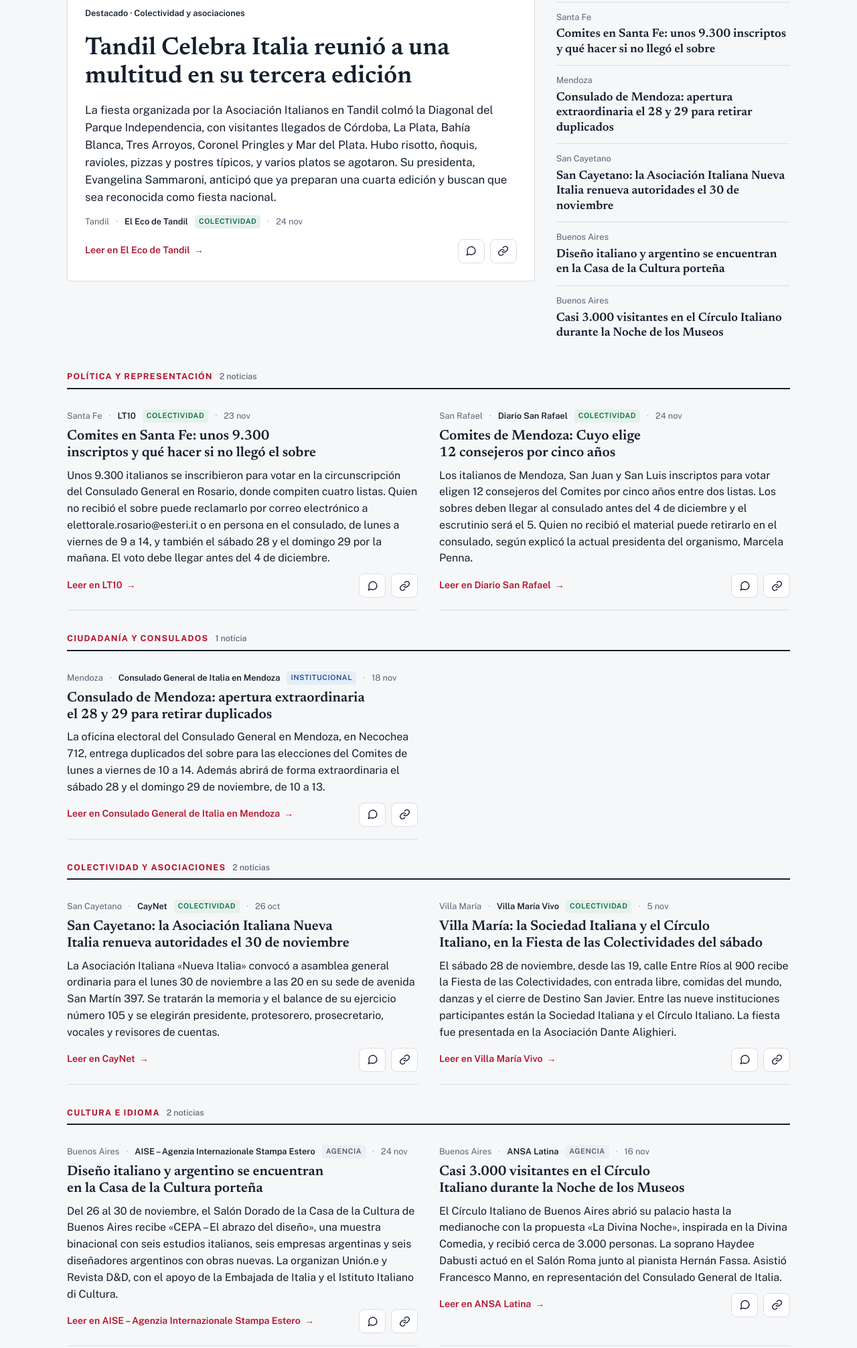
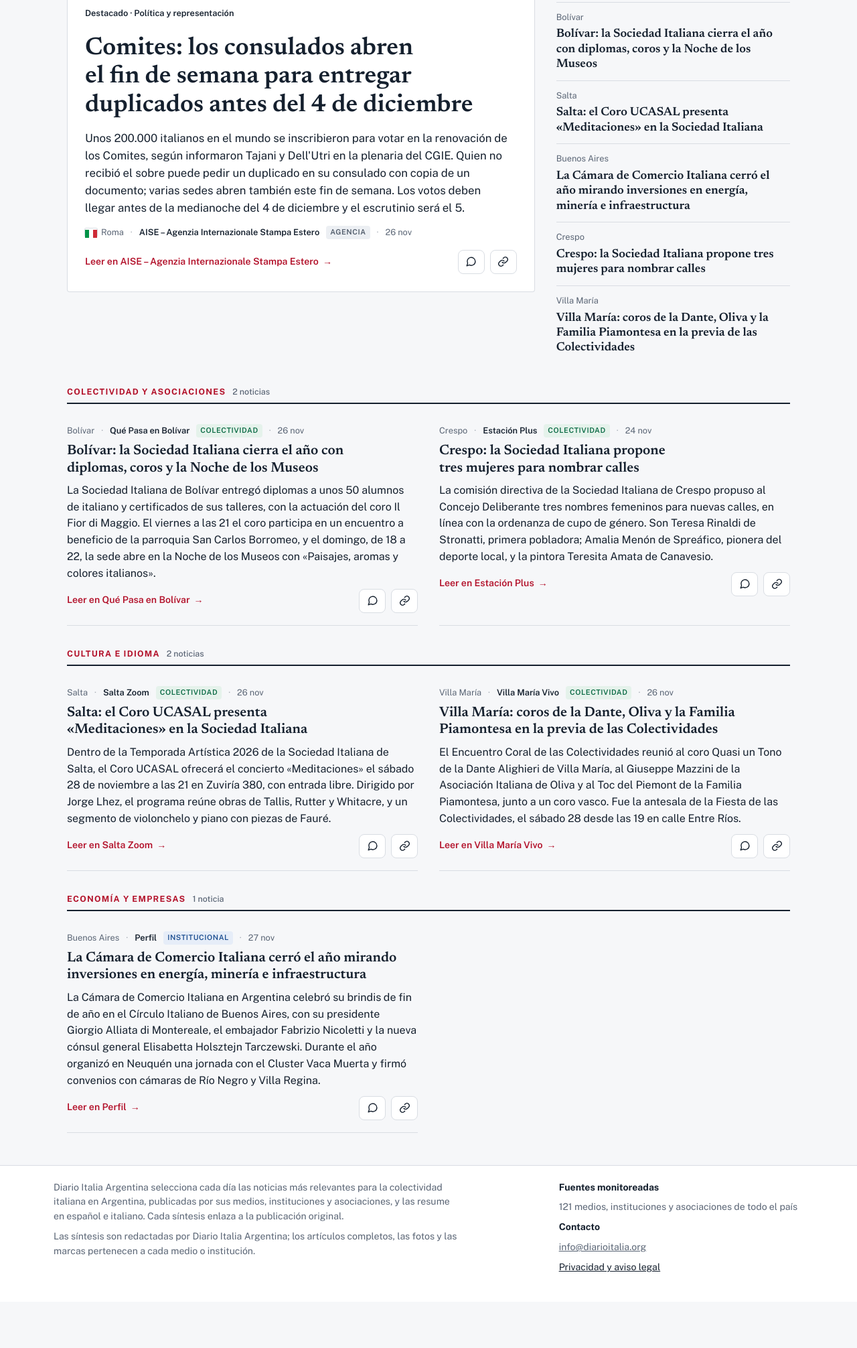
Before and after one commit to efracanzani-web/diarioitalia-argentina, a plain HTML site: page public/index.html in a window 1280 px wide. Shown: the part 360-2372 px from the top of the page at 67% size. After the commit the page ends 2303 px from the top, so only its background shows below. Drawn offline with nearby package versions, Linux system fonts and the light colour scheme.

Commit message:
Número del 27 de noviembre de 2026
Co-Authored-By: Claude Opus 5.5 <noreply@anthropic.com>
Claude-Session: https://claude.ai/code/session_01G7491RQdzmfziJwJTuxn9M

```diff
--- a/public/data/archive/index.json
+++ b/public/data/archive/index.json
@@ -1,5 +1,6 @@
 {
  "dates": [
+  "2026-11-27",
   "2026-11-25",
   "2026-11-24",
   "2026-11-23"
--- a/public/data/news.json
+++ b/public/data/news.json
@@ -1,159 +1,121 @@
 {
- "edition": "2026-11-25",
- "updated": "2026-11-25T07:00:00-03:00",
+ "edition": "2026-11-27",
+ "updated": "2026-11-27T07:00:00-03:00",
  "sources_monitored": 121,
  "items": [
   {
-   "id": "tandil-celebra-italia-tercera-edicion",
+   "id": "comites-duplicados-ultimos-dias-4-diciembre",
+   "topic": "politica",
+   "lead": true,
+   "source": "AISE – Agenzia Internazionale Stampa Estero",
+   "place": "Roma",
+   "country": "IT",
+   "area": "italia",
+   "kind": "agenzia",
+   "date": "2026-11-26",
+   "url": "https://www.aise.it/comitescgie/elezioni-comites-sedi-consolari-aperte-per-il-rilascio-dei-duplicati/239958/119",
+   "title": {
+    "es": "Comites: los consulados abren el fin de semana para entregar duplicados antes del 4 de diciembre",
+    "it": "Comites: consolati aperti nel fine settimana per i duplicati prima del 4 dicembre"
+   },
+   "summary": {
+    "es": "Unos 200.000 italianos en el mundo se inscribieron para votar en la renovación de los Comites, según informaron Tajani y Dell'Utri en la plenaria del CGIE. Quien no recibió el sobre puede pedir un duplicado en su consulado con copia de un documento; varias sedes abren también este fin de semana. Los votos deben llegar antes de la medianoche del 4 de diciembre y el escrutinio será el 5.",
+    "it": "Circa 200.000 italiani nel mondo si sono iscritti per votare al rinnovo dei Comites, come hanno riferito Tajani e Dell'Utri alla plenaria del CGIE. Chi non ha ricevuto il plico può chiedere un duplicato al proprio consolato con la copia di un documento; diverse sedi aprono in via straordinaria questo fine settimana. I voti devono arrivare entro la mezzanotte del 4 dicembre e lo scrutinio sarà il 5."
+   }
+  },
+  {
+   "id": "camara-comercio-italiana-cierre-anio-inversiones",
+   "topic": "economia",
+   "source": "Perfil",
+   "place": "Buenos Aires",
+   "country": "AR",
+   "area": "amba",
+   "kind": "istituzionale",
+   "date": "2026-11-27",
+   "url": "https://www.beloud.com/news/149490466",
+   "title": {
+    "es": "La Cámara de Comercio Italiana cerró el año mirando inversiones en energía, minería e infraestructura",
+    "it": "La Camera di Commercio Italiana chiude l'anno guardando agli investimenti in energia, miniere e infrastrutture"
+   },
+   "summary": {
+    "es": "La Cámara de Comercio Italiana en Argentina celebró su brindis de fin de año en el Círculo Italiano de Buenos Aires, con su presidente Giorgio Alliata di Montereale, el embajador Fabrizio Nicoletti y la nueva cónsul general Elisabetta Holsztejn Tarczewski. Durante el año organizó en Neuquén una jornada con el Cluster Vaca Muerta y firmó convenios con cámaras de Río Negro y Villa Regina.",
+    "it": "La Camera di Commercio Italiana in Argentina ha celebrato il brindisi di fine anno al Circolo Italiano di Buenos Aires, con il presidente Giorgio Alliata di Montereale, l'ambasciatore Fabrizio Nicoletti e la nuova console generale Elisabetta Holsztejn Tarczewski. Nel corso dell'anno ha organizzato a Neuquén una giornata con il Cluster Vaca Muerta e firmato accordi con camere di Río Negro e Villa Regina."
+   }
+  },
+  {
+   "id": "bolivar-sociedad-italiana-cierre-talleres-coros-museos",
    "topic": "comunita",
-   "lead": true,
-   "source": "El Eco de Tandil",
-   "place": "Tandil",
+   "source": "Qué Pasa en Bolívar",
+   "place": "Bolívar",
    "country": "AR",
    "area": "bonaerense",
    "kind": "comunita",
-   "date": "2026-11-24",
-   "url": "https://www.eleco.com.ar/el-eco-streaming/tandil-celebra-italia-convoco-a-una-multitud-en-su-tercera-edicion",
+   "date": "2026-11-26",
+   "url": "https://quepasaenbolivar.com.ar/la-sociedad-italiana-con-tres-actividades-por-delante-cierre-de-talleres-y-noches-de-coros-y-museos/",
    "title": {
-    "es": "Tandil Celebra Italia reunió a una multitud en su tercera edición",
-    "it": "Tandil Celebra Italia richiama una folla alla terza edizione"
+    "es": "Bolívar: la Sociedad Italiana cierra el año con diplomas, coros y la Noche de los Museos",
+    "it": "Bolívar: la Sociedad Italiana chiude l'anno con diplomi, cori e la Notte dei Musei"
    },
    "summary": {
-    "es": "La fiesta organizada por la Asociación Italianos en Tandil colmó la Diagonal del Parque Independencia, con visitantes llegados de Córdoba, La Plata, Bahía Blanca, Tres Arroyos, Coronel Pringles y Mar del Plata. Hubo risotto, ñoquis, ravioles, pizzas y postres típicos, y varios platos se agotaron. Su presidenta, Evangelina Sammaroni, anticipó que ya preparan una cuarta edición y buscan que sea reconocida como fiesta nacional.",
-    "it": "La festa organizzata dall'Asociación Italianos en Tandil ha riempito la Diagonal del Parque Independencia, con visitatori arrivati da Córdoba, La Plata, Bahía Blanca, Tres Arroyos, Coronel Pringles e Mar del Plata. Risotto, gnocchi, ravioli, pizze e dolci tipici, con diversi piatti esauriti. La presidente Evangelina Sammaroni ha annunciato che si prepara già una quarta edizione e che si punta al riconoscimento come festa nazionale."
+    "es": "La Sociedad Italiana de Bolívar entregó diplomas a unos 50 alumnos de italiano y certificados de sus talleres, con la actuación del coro Il Fior di Maggio. El viernes a las 21 el coro participa en un encuentro a beneficio de la parroquia San Carlos Borromeo, y el domingo, de 18 a 22, la sede abre en la Noche de los Museos con «Paisajes, aromas y colores italianos».",
+    "it": "La Sociedad Italiana di Bolívar ha consegnato i diplomi a circa 50 allievi di italiano e gli attestati dei suoi laboratori, con l'esibizione del coro Il Fior di Maggio. Venerdì alle 21 il coro partecipa a un incontro a favore della parrocchia San Carlos Borromeo e domenica, dalle 18 alle 22, la sede apre per la Notte dei Musei con «Paesaggi, profumi e colori italiani»."
    }
   },
   {
-   "id": "cepa-abrazo-del-diseno-buenos-aires",
+   "id": "salta-coro-ucasal-sociedad-italiana-meditaciones",
    "topic": "cultura",
-   "source": "AISE – Agenzia Internazionale Stampa Estero",
-   "place": "Buenos Aires",
+   "source": "Salta Zoom",
+   "place": "Salta",
    "country": "AR",
-   "area": "amba",
-   "kind": "agenzia",
-   "date": "2026-11-24",
-   "url": "https://www.aise.it/la-cultura-del-marted%c3%ac/il-design-italiano-e-argentino-si-incontrano-a-buenos-aires/239903/1",
+   "area": "noa",
+   "kind": "comunita",
+   "date": "2026-11-26",
+   "url": "https://saltazoom.com.ar/coro-ucasal-concierto-sociedad-italiana/",
    "title": {
-    "es": "Diseño italiano y argentino se encuentran en la Casa de la Cultura porteña",
-    "it": "Design italiano e argentino si incontrano alla Casa de la Cultura di Buenos Aires"
+    "es": "Salta: el Coro UCASAL presenta «Meditaciones» en la Sociedad Italiana",
+    "it": "Salta: il Coro UCASAL presenta «Meditaciones» alla Sociedad Italiana"
    },
    "summary": {
-    "es": "Del 26 al 30 de noviembre, el Salón Dorado de la Casa de la Cultura de Buenos Aires recibe «CEPA – El abrazo del diseño», una muestra binacional con seis estudios italianos, seis empresas argentinas y seis diseñadores argentinos con obras nuevas. La organizan Unión.e y Revista D&D, con el apoyo de la Embajada de Italia y el Istituto Italiano di Cultura.",
-    "it": "Dal 26 al 30 novembre il Salón Dorado della Casa de la Cultura di Buenos Aires ospita «CEPA – El abrazo del diseño», mostra binazionale con sei studi italiani, sei aziende argentine e sei designer argentini con opere nuove. La organizzano Unión.e e Revista D&D, con il sostegno dell'Ambasciata d'Italia e dell'Istituto Italiano di Cultura."
+    "es": "Dentro de la Temporada Artística 2026 de la Sociedad Italiana de Salta, el Coro UCASAL ofrecerá el concierto «Meditaciones» el sábado 28 de noviembre a las 21 en Zuviría 380, con entrada libre. Dirigido por Jorge Lhez, el programa reúne obras de Tallis, Rutter y Whitacre, y un segmento de violonchelo y piano con piezas de Fauré.",
+    "it": "Nell'ambito della Stagione Artistica 2026 della Sociedad Italiana di Salta, il Coro UCASAL terrà il concerto «Meditaciones» sabato 28 novembre alle 21 in Zuviría 380, a ingresso libero. Diretto da Jorge Lhez, il programma riunisce brani di Tallis, Rutter e Whitacre e una parte per violoncello e pianoforte con pezzi di Fauré."
    }
   },
   {
-   "id": "circolo-italiano-noche-de-los-museos",
-   "topic": "cultura",
-   "source": "ANSA Latina",
-   "place": "Buenos Aires",
+   "id": "crespo-sociedad-italiana-nombres-calles-mujeres",
+   "topic": "comunita",
+   "source": "Estación Plus",
+   "place": "Crespo",
    "country": "AR",
-   "area": "amba",
-   "kind": "agenzia",
-   "date": "2026-11-16",
-   "url": "https://www.ansalatina.com/americalatina/noticia/embajadas_ultimas_noticias/2026/11/16/el-circulo-italiano-brillo-en-la-noche-de-los-museos-de-buenos-airesnbsp_1bdc8c01-182d-4c96-b7c8-4ecb18f75a7d.html",
+   "area": "nea",
+   "kind": "comunita",
+   "date": "2026-11-24",
+   "url": "https://examedia.com.ar/portada/post/88297864",
    "title": {
-    "es": "Casi 3.000 visitantes en el Círculo Italiano durante la Noche de los Museos",
-    "it": "Quasi 3.000 visitatori al Circolo Italiano per la Notte dei Musei"
+    "es": "Crespo: la Sociedad Italiana propone tres mujeres para nombrar calles",
+    "it": "Crespo: la Sociedad Italiana propone tre donne per intitolare strade"
    },
    "summary": {
-    "es": "El Círculo Italiano de Buenos Aires abrió su palacio hasta la medianoche con la propuesta «La Divina Noche», inspirada en la Divina Comedia, y recibió cerca de 3.000 personas. La soprano Haydee Dabusti actuó en el Salón Roma junto al pianista Hernán Fassa. Asistió Francesco Manno, en representación del Consulado General de Italia.",
-    "it": "Il Circolo Italiano di Buenos Aires ha aperto il suo palazzo fino a mezzanotte con la proposta «La Divina Noche», ispirata alla Divina Commedia, accogliendo circa 3.000 persone. Il soprano Haydee Dabusti si è esibita nel Salón Roma con il pianista Hernán Fassa. Presente Francesco Manno per il Consolato Generale d'Italia."
+    "es": "La comisión directiva de la Sociedad Italiana de Crespo propuso al Concejo Deliberante tres nombres femeninos para nuevas calles, en línea con la ordenanza de cupo de género. Son Teresa Rinaldi de Stronatti, primera pobladora; Amalia Menón de Spreáfico, pionera del deporte local, y la pintora Teresita Amata de Canavesio.",
+    "it": "Il direttivo della Sociedad Italiana di Crespo ha proposto al Consiglio comunale tre nomi femminili per nuove strade, in linea con l'ordinanza sulla parità di genere. Sono Teresa Rinaldi de Stronatti, prima abitante; Amalia Menón de Spreáfico, pioniera dello sport locale, e la pittrice Teresita Amata de Canavesio."
    }
   },
   {
-   "id": "san-cayetano-nueva-italia-asamblea",
-   "topic": "comunita",
-   "source": "CayNet",
-   "place": "San Cayetano",
-   "country": "AR",
-   "area": "bonaerense",
-   "kind": "comunita",
-   "date": "2026-10-26",
-   "url": "https://caynet.com.ar/la-asociacion-italiana-nueva-italia-convoca-a-asamblea-general-ordinaria/",
-   "title": {
-    "es": "San Cayetano: la Asociación Italiana Nueva Italia renueva autoridades el 30 de noviembre",
-    "it": "San Cayetano: l'Associazione italiana Nueva Italia rinnova le cariche il 30 novembre"
-   },
-   "summary": {
-    "es": "La Asociación Italiana «Nueva Italia» convocó a asamblea general ordinaria para el lunes 30 de noviembre a las 20 en su sede de avenida San Martín 397. Se tratarán la memoria y el balance de su ejercicio número 105 y se elegirán presidente, protesorero, prosecretario, vocales y revisores de cuentas.",
-    "it": "L'Associazione italiana «Nueva Italia» ha convocato l'assemblea generale ordinaria per lunedì 30 novembre alle 20 nella sede di avenida San Martín 397. All'ordine del giorno la relazione e il bilancio del 105° esercizio e l'elezione di presidente, vicetesoriere, vicesegretario, consiglieri e revisori dei conti."
-   }
-  },
-  {
-   "id": "santa-fe-comites-9300-inscriptos-sobre",
-   "topic": "politica",
-   "source": "LT10",
-   "place": "Santa Fe",
-   "country": "AR",
-   "area": "centro",
-   "kind": "comunita",
-   "date": "2026-11-23",
-   "url": "https://www.lt10.com.ar/noticia/514568--voto-italiano-en-santa-fe-que-hacer-si-todavia-no-llego-el-sobre",
-   "title": {
-    "es": "Comites en Santa Fe: unos 9.300 inscriptos y qué hacer si no llegó el sobre",
-    "it": "Comites a Santa Fe: circa 9.300 iscritti e cosa fare se il plico non è arrivato"
-   },
-   "summary": {
-    "es": "Unos 9.300 italianos se inscribieron para votar en la circunscripción del Consulado General en Rosario, donde compiten cuatro listas. Quien no recibió el sobre puede reclamarlo por correo electrónico a elettorale.rosario@esteri.it o en persona en el consulado, de lunes a viernes de 9 a 14, y también el sábado 28 y el domingo 29 por la mañana. El voto debe llegar antes del 4 de diciembre.",
-    "it": "Circa 9.300 italiani si sono iscritti per votare nella circoscrizione del Consolato Generale di Rosario, dove concorrono quattro liste. Chi non ha ricevuto il plico può chiederlo via e-mail a elettorale.rosario@esteri.it o di persona in consolato, dal lunedì al venerdì dalle 9 alle 14, e anche sabato 28 e domenica 29 al mattino. Il voto deve arrivare entro il 4 dicembre."
-   }
-  },
-  {
-   "id": "villa-maria-fiesta-colectividades-28-noviembre",
-   "topic": "comunita",
+   "id": "villa-maria-encuentro-coral-colectividades",
+   "topic": "cultura",
    "source": "Villa María Vivo",
    "place": "Villa María",
    "country": "AR",
    "area": "centro",
    "kind": "comunita",
-   "date": "2026-11-05",
-   "url": "https://villamariavivo.com/presentaron-fiesta-colectividades-2026-villa-maria/",
+   "date": "2026-11-26",
+   "url": "https://villamariavivo.com/emotivo-encuentro-coral-como-previa-del-gran-festejo-de-las-colectividades/",
    "title": {
-    "es": "Villa María: la Sociedad Italiana y el Círculo Italiano, en la Fiesta de las Colectividades del sábado",
-    "it": "Villa María: Società italiana e Circolo italiano alla Festa delle collettività di sabato"
+    "es": "Villa María: coros de la Dante, Oliva y la Familia Piamontesa en la previa de las Colectividades",
+    "it": "Villa María: i cori della Dante, di Oliva e della Famiglia Piemontese aspettando le Colectividades"
    },
    "summary": {
-    "es": "El sábado 28 de noviembre, desde las 19, calle Entre Ríos al 900 recibe la Fiesta de las Colectividades, con entrada libre, comidas del mundo, danzas y el cierre de Destino San Javier. Entre las nueve instituciones participantes están la Sociedad Italiana y el Círculo Italiano. La fiesta fue presentada en la Asociación Dante Alighieri.",
-    "it": "Sabato 28 novembre, dalle 19, calle Entre Ríos 900 ospita la Festa delle collettività, a ingresso libero, con cucina dal mondo, danze e chiusura dei Destino San Javier. Tra le nove istituzioni partecipanti ci sono la Società italiana e il Circolo italiano. La festa è stata presentata nella sede dell'Associazione Dante Alighieri."
-   }
-  },
-  {
-   "id": "cuyo-comites-12-consejeros-4-diciembre",
-   "topic": "politica",
-   "source": "Diario San Rafael",
-   "place": "San Rafael",
-   "country": "AR",
-   "area": "cuyo",
-   "kind": "comunita",
-   "date": "2026-11-24",
-   "url": "https://diariosanrafael.com.ar/la-comunidad-italiana-renovara-sus-representantes-en-el-exterior-habra-elecciones-el-4-de-diciembre/",
-   "title": {
-    "es": "Comites de Mendoza: Cuyo elige 12 consejeros por cinco años",
-    "it": "Comites di Mendoza: il Cuyo elegge 12 consiglieri per cinque anni"
-   },
-   "summary": {
-    "es": "Los italianos de Mendoza, San Juan y San Luis inscriptos para votar eligen 12 consejeros del Comites por cinco años entre dos listas. Los sobres deben llegar al consulado antes del 4 de diciembre y el escrutinio será el 5. Quien no recibió el material puede retirarlo en el consulado, según explicó la actual presidenta del organismo, Marcela Penna.",
-    "it": "Gli italiani di Mendoza, San Juan e San Luis iscritti al voto eleggono 12 consiglieri del Comites per cinque anni, scegliendo tra due liste. I plichi devono arrivare al consolato entro il 4 dicembre e lo spoglio sarà il 5. Chi non ha ricevuto il materiale può ritirarlo in consolato, ha spiegato l'attuale presidente dell'organismo, Marcela Penna."
-   }
-  },
-  {
-   "id": "mendoza-consulado-duplicados-fin-de-semana",
-   "topic": "cittadinanza",
-   "source": "Consulado General de Italia en Mendoza",
-   "place": "Mendoza",
-   "country": "AR",
-   "area": "cuyo",
-   "kind": "istituzionale",
-   "date": "2026-11-18",
-   "url": "https://consmendoza.esteri.it/es/news/dal_consolato/2026/11/entrega-de-duplicados-y-apertura-extraordinaria/",
-   "title": {
-    "es": "Consulado de Mendoza: apertura extraordinaria el 28 y 29 para retirar duplicados",
-    "it": "Consolato di Mendoza: apertura straordinaria il 28 e 29 per i duplicati"
-   },
-   "summary": {
-    "es": "La oficina electoral del Consulado General en Mendoza, en Necochea 712, entrega duplicados del sobre para las elecciones del Comites de lunes a viernes de 10 a 14. Además abrirá de forma extraordinaria el sábado 28 y el domingo 29 de noviembre, de 10 a 13.",
-    "it": "L'ufficio elettorale del Consolato Generale di Mendoza, in Necochea 712, consegna i duplicati del plico per le elezioni del Comites dal lunedì al venerdì dalle 10 alle 14. Aprirà inoltre in via straordinaria sabato 28 e domenica 29 novembre, dalle 10 alle 13."
+    "es": "El Encuentro Coral de las Colectividades reunió al coro Quasi un Tono de la Dante Alighieri de Villa María, al Giuseppe Mazzini de la Asociación Italiana de Oliva y al Toc del Piemont de la Familia Piamontesa, junto a un coro vasco. Fue la antesala de la Fiesta de las Colectividades, el sábado 28 desde las 19 en calle Entre Ríos.",
+    "it": "L'Incontro Corale delle Colectividades ha riunito il coro Quasi un Tono della Dante Alighieri di Villa María, il Giuseppe Mazzini dell'Asociación Italiana di Oliva e il Toc del Piemont della Famiglia Piemontese, insieme a un coro basco. È stato l'anticipo della Fiesta de las Colectividades, sabato 28 dalle 19 in calle Entre Ríos."
    }
   }
  ]
--- /dev/null
+++ b/public/social/2026-11-27.html
@@ -0,0 +1,29 @@
+<!doctype html><html lang="es"><head><meta charset="utf-8">
+<meta name="viewport" content="width=device-width,initial-scale=1"><meta name="robots" content="noindex">
+<title>Social · Diario Italia Argentina · 2026-11-27</title>
+<style>body{font-family:system-ui,Arial,sans-serif;background:#f6f7f9;color:#15202e;margin:0;padding:20px;max-width:560px;margin:auto}
+img{width:100%;border-radius:12px;box-shadow:0 2px 10px #0002}a.b,button{display:block;width:100%;box-sizing:border-box;text-align:center;
+padding:14px;margin:14px 0;border-radius:10px;border:0;background:#15202e;color:#fff;font-size:17px;font-weight:600;text-decoration:none}
+pre{white-space:pre-wrap;background:#fff;padding:16px;border-radius:10px;border:1px solid #d9dde3;font:15px/1.5 system-ui,Arial,sans-serif}</style></head>
+<body><h2>Historia del 2026-11-27 · Argentina</h2><img src="2026-11-27.png" alt="Immagine del post">
+<a class="b" href="2026-11-27.png" download="DiarioItaliaArgentina_2026-11-27.png">Descargar imagen · Scarica immagine</a>
+<button id="c">Copiar texto · Copia testo</button><pre id="t">🗞️ Diario Italia Argentina · 27 de noviembre de 2026
+
+🇮🇹 Comites: los consulados abren el fin de semana para entregar duplicados antes del 4 de diciembre
+📍 Bolívar: la Sociedad Italiana cierra el año con diplomas, coros y la Noche de los Museos
+📍 Salta: el Coro UCASAL presenta «Meditaciones» en la Sociedad Italiana
+📍 Crespo: la Sociedad Italiana propone tres mujeres para nombrar calles
+
+🇮🇹 Oggi su Diario Italia Argentina · 27 novembre
+
+🇮🇹 Comites: consolati aperti nel fine settimana per i duplicati prima del 4 dicembre
+📍 Bolívar: la Sociedad Italiana chiude l&#x27;anno con diplomi, cori e la Notte dei Musei
+📍 Salta: il Coro UCASAL presenta «Meditaciones» alla Sociedad Italiana
+📍 Crespo: la Sociedad Italiana propone tre donne per intitolare strade
+
+Las 6 noticias del día en español e italiano · Tutte le notizie in spagnolo e italiano
+👉 argentina.diarioitalia.org (link en la bio)
+
+#colectividaditaliana #italianosenargentina #italoargentinos #italianiinargentina #ciudadaniaitaliana #cittadinanzaitaliana #comunitaitaliana #argentina #noticias #notizie</pre>
+<script>document.getElementById('c').onclick=async function(){try{await navigator.clipboard.writeText(document.getElementById('t').textContent);this.textContent='Copiado ✓ · Copiato ✓'}catch(e){var r=document.createRange();r.selectNodeContents(document.getElementById('t'));var s=getSelection();s.removeAllRanges();s.addRange(r)}}</script>
+</body></html>
```
Also changed, not shown: public/data/archive/2026-11-27.json (added, +122 -0 lines), public/social/latest.html (+14 -14 lines), public/social/latest.json (+8 -8 lines), public/social/2026-11-27.png (added), public/social/2026-11-27.txt (added), public/social/latest.png, public/social/latest.txt.
